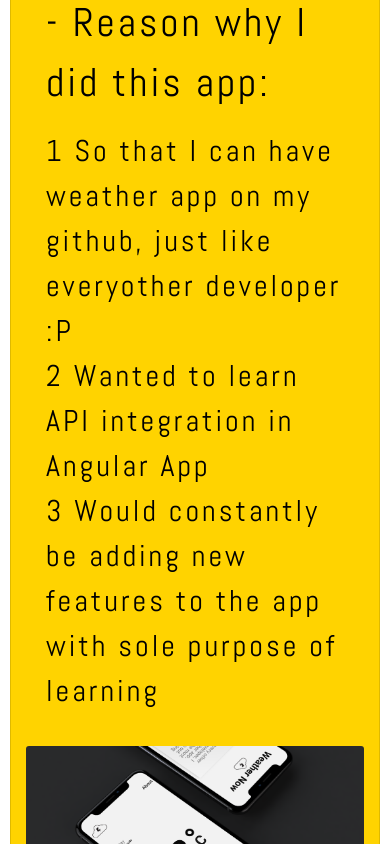
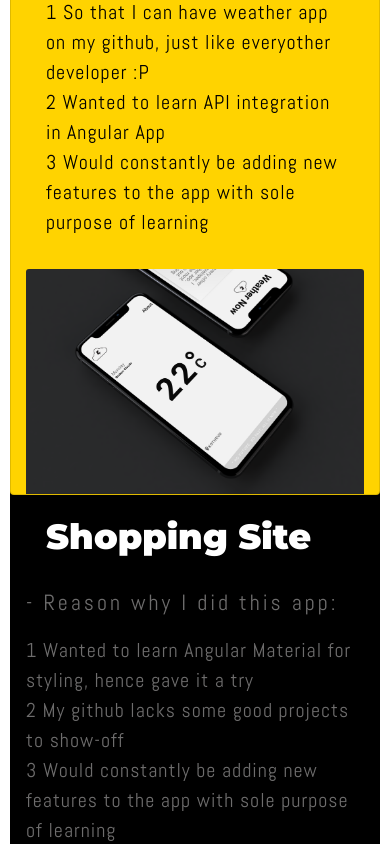
Before and after one commit to amitshaiwale/angular-portfolio, an Angular app: page /projects in a window 390 px wide. Shown: the part 780-1624 px from the top of the page. Built offline with nearby package versions, Linux system fonts and the light colour scheme.

Commit message:
mobile UI tryouts

```diff
--- a/src/app/app.component.css
+++ b/src/app/app.component.css
@@ -8,6 +8,7 @@
     color: white;
 
 }
+
 
 .bio{
     font-family: 'Montserrat', sans-serif;
@@ -79,4 +80,5 @@ li{
         line-height: 30px;
         padding: 20px 20px 20px 20px;
     }
+
 }
--- a/src/app/app.component.html
+++ b/src/app/app.component.html
@@ -1,6 +1,7 @@
 <div class="mainContent">
   <app-navbar></app-navbar>
-  <div class="bio">😎 Hello, I'm Amit, a <span class="highlight">frontEnd</span> developer, from Pune, with
+  <div class="bio">
+    😎 Hello, I'm Amit, a <span class="highlight">frontEnd</span> developer, from Pune, with
     2.7 years of expereince.
     I have a <span class="highlight">design-centric</span> mind even for the development purpose.
     I love working with Angular.
--- a/src/app/components/projects/projects.component.css
+++ b/src/app/components/projects/projects.component.css
@@ -44,15 +44,36 @@ section h1{
 
 .projectDescriptionx{
     font-family: 'Abel', sans-serif;
-    letter-spacing: 3px;
+    letter-spacing: 2px;
     font-size: 30px;
     color: rgb(110, 109, 109);
 }
 
 .projectDescription{
     font-family: 'Abel', sans-serif;
-    letter-spacing: 3px;
+    letter-spacing: 2px;
     color: black;
     font-size: 30px;;
 
 }
+
+@media screen and (max-width: 800px){
+    section h1{
+        font-size: 35px;
+    }
+    .projectDescriptionHeader{
+        font-size: 22px;
+    }
+    .projectDescription {
+        font-size: 20px;
+        letter-spacing: 1px;
+    }
+    .projectDescriptionHeaderx{
+        font-size: 22px;
+    }
+    .projectDescriptionx{
+        font-size: 20px;
+        letter-spacing: 1px;
+    }
+
+}
```
Also changed, not shown: src/assets/me.jpg (added).
